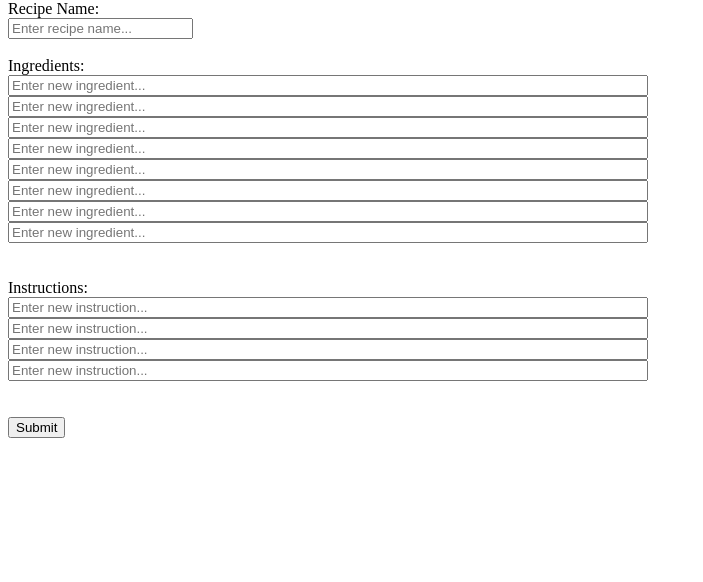
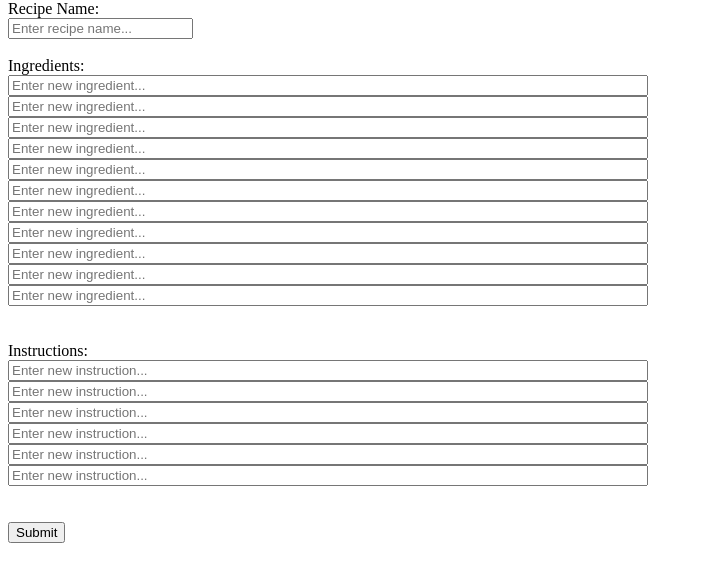
Before and after one commit to AlexanderGoose/recipes_app, a Flask app: page /add_recipe in a window 1280 px wide. Shown: the part 26-608 px from the top of the page, without its empty margins (0-703 px from the left). Run offline with Flask 3, Linux system fonts and the light colour scheme; some web fonts are replaced.

Commit message:
added more lines

```diff
--- a/templates/addRecipe.html
+++ b/templates/addRecipe.html
@@ -16,10 +16,15 @@
     <input type="text" class="ingredient" name="ingredient" placeholder="Enter new ingredient..."></input><br>
     <input type="text" class="ingredient" name="ingredient" placeholder="Enter new ingredient..."></input><br>
     <input type="text" class="ingredient" name="ingredient" placeholder="Enter new ingredient..."></input><br>
+    <input type="text" class="ingredient" name="ingredient" placeholder="Enter new ingredient..."></input><br>
+    <input type="text" class="ingredient" name="ingredient" placeholder="Enter new ingredient..."></input><br>
+    <input type="text" class="ingredient" name="ingredient" placeholder="Enter new ingredient..."></input><br>
 
     <br><br>
 
     <label for="instructions">Instructions: </label><br>
+    <input class="instruction" name="instruction" placeholder="Enter new instruction..."></input><br>
+    <input class="instruction" name="instruction" placeholder="Enter new instruction..."></input><br>
     <input class="instruction" name="instruction" placeholder="Enter new instruction..."></input><br>
     <input class="instruction" name="instruction" placeholder="Enter new instruction..."></input><br>
     <input class="instruction" name="instruction" placeholder="Enter new instruction..."></input><br>
```
